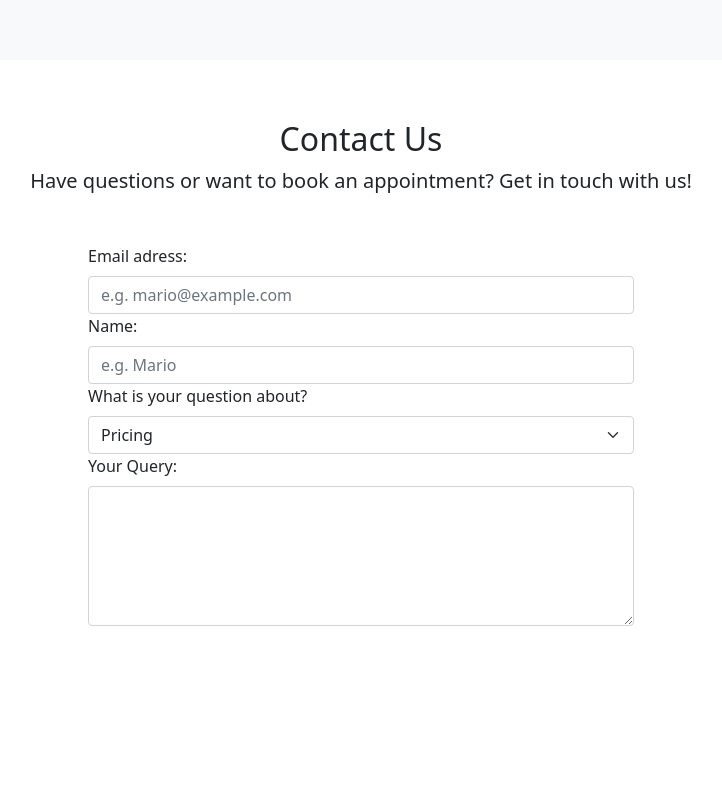
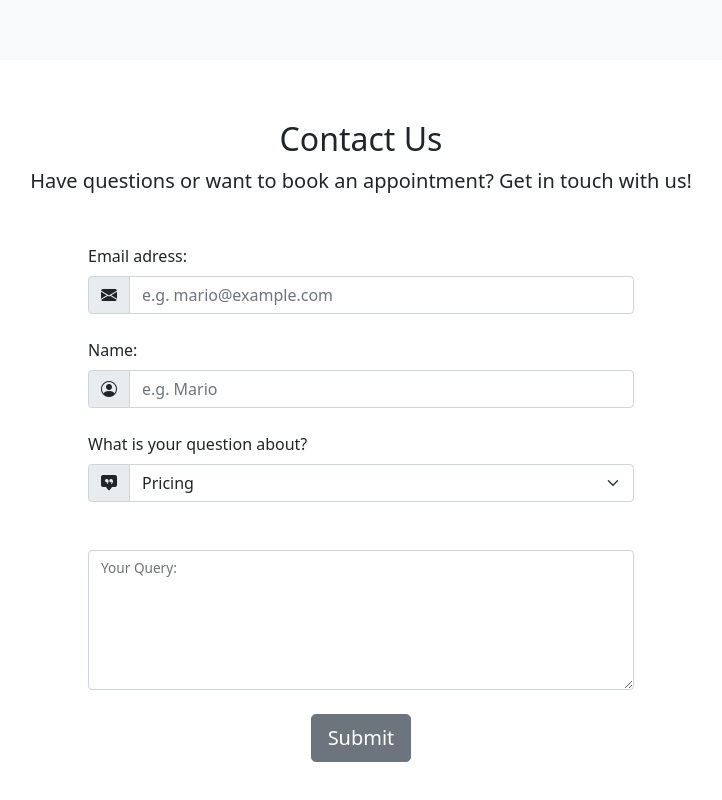
Before and after one commit to blackaslife/Eyebrow-project-Bootstrap5, a plain HTML site: page index.html in a window 1280 px wide. Shown: the part 3381-4181 px from the top of the page, without its empty margins (279-1001 px from the left). Before the commit the page ends 4115 px from the top, so only its background shows below. Drawn offline with nearby package versions, Linux system fonts and the light colour scheme.

Commit message:
form end

```diff
--- a/index.html
+++ b/index.html
@@ -63,6 +63,7 @@
                     <a href="#pricing" class="btn btn-secondary btn-lg">Buy now</a>
                 </div>
                 <div class="col-md-5 text-center d-none d-md-block">
+                    <!-- tooltip -->
                     <img class="img-fluid" src="/assets/main-img.webp" alt="Eye Brow Lamimaker">
                 </div>
             </div>
@@ -298,18 +299,46 @@
             <div class="row justify-content-center my-5">
                 <div class="col-lg-6">
                     <form>
+
                         <label for="email" class="form-label">Email adress:</label>
+                        <div class="mb-4 input-group">
+                            <span class="input-group-text">
+                                <i class="bi bi-envelope-fill"></i>
+                            </span>
                             <input type="email" id="email" class="form-control" placeholder="e.g. mario@example.com">
+                        </div>
+
+
                         <label for="name" class="form-label">Name:</label>
+                        <div class="mb-4 input-group">
+                            <span class="input-group-text">
+                                <i class="bi bi-person-circle"></i>
+                            </span>
                             <input type="text" id="name" class="form-control" placeholder="e.g. Mario">
+                        </div>
+
+
                         <label for="subject" class="form-label">What is your question about?</label>
+                        <div class="mb-4 input-group">
+                            <span class="input-group-text">
+                                <i class="bi bi-chat-square-quote-fill"></i>
+                            </span>
                             <select id="subject" class="form-select">
                                 <option value="pricing" selected>Pricing</option>
                                 <option value="appointment">Appointment</option>
                                 <option value="other">Other</option>
                             </select>
+                        </div>
+
+
+                        <div class="form-floating mb-4 mt-5">
+                            <textarea id="query" class="form-control" style="height: 140px;"></textarea>
                             <label for="query" class="form-label">Your Query:</label>
-                        <textarea id="query" class="form-control" style="height: 140px;"></textarea>
+                        </div>
+
+                        <div class="mb-4 text-center">
+                            <button type="submit" class="btn btn-secondary btn-lg">Submit</button>
+                        </div>
                     </form>
                 </div>
             </div>
```
Lines whose indentation alone changed are shown as unchanged.
